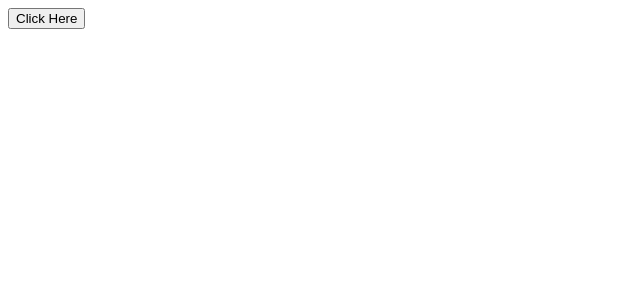
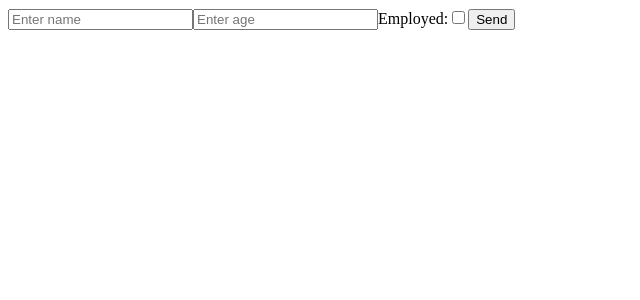
Before and after one commit to Nat-bit-ai/New-react-demo, a React (Vite) app: page / in a window 1280 px wide. Shown: the top 300 px of the page, without its empty margins (0-640 px from the left). Built offline with nearby package versions, Linux system fonts and the light colour scheme.

Commit message:
Form using useState

```diff
--- a/src/App.jsx
+++ b/src/App.jsx
@@ -1,11 +1,12 @@
 import ColorPicker from "./color.jsx";
 import ProfilePic from "./pic.jsx";
 import Button from "./clickBtn.jsx";
+import MyForm from "./Form.jsx";
 
 function App() {
   return (
     <div>
-      <Button />
+      <MyForm />
     </div>
   );
 }
--- /dev/null
+++ b/src/Form.jsx
@@ -0,0 +1,33 @@
+import React , {useState} from "react"
+
+function MyForm(){
+    const [name,setName] = useState("")
+    const [age, setAge] = useState("")
+    const [isEmployed, setIsEmployed] = useState(false)
+
+    const handleClick = (e) => {
+        e.preventDefault();
+        const confirmName = prompt("please confirm your name");
+        if (confirmName !== name) {
+             console.log("name doesn't match")
+        return;
+        }
+        console.log("Submitted data")
+        console.log(`Name: ${name} `)
+        console.log(`Age: ${age}`)
+        console.log(`Employment-status: ${isEmployed}`)
+
+
+    }
+    return(
+        <form onSubmit={handleClick}>
+            <input type="text" value={name} placeholder="Enter name" onChange={(e)=> setName(e.target.value)}/>
+            <input type="number" value={age} placeholder="Enter age" onChange= {(e)=> setAge(e.target.value)} />
+            <label>Employed:
+                <input type="checkbox" checked={isEmployed} onChange={(e)=> setIsEmployed(e.target.checked)} />
+            </label>
+            <button type="submit">Send</button>
+        </form>
+    )
+}
+export default MyForm
```
